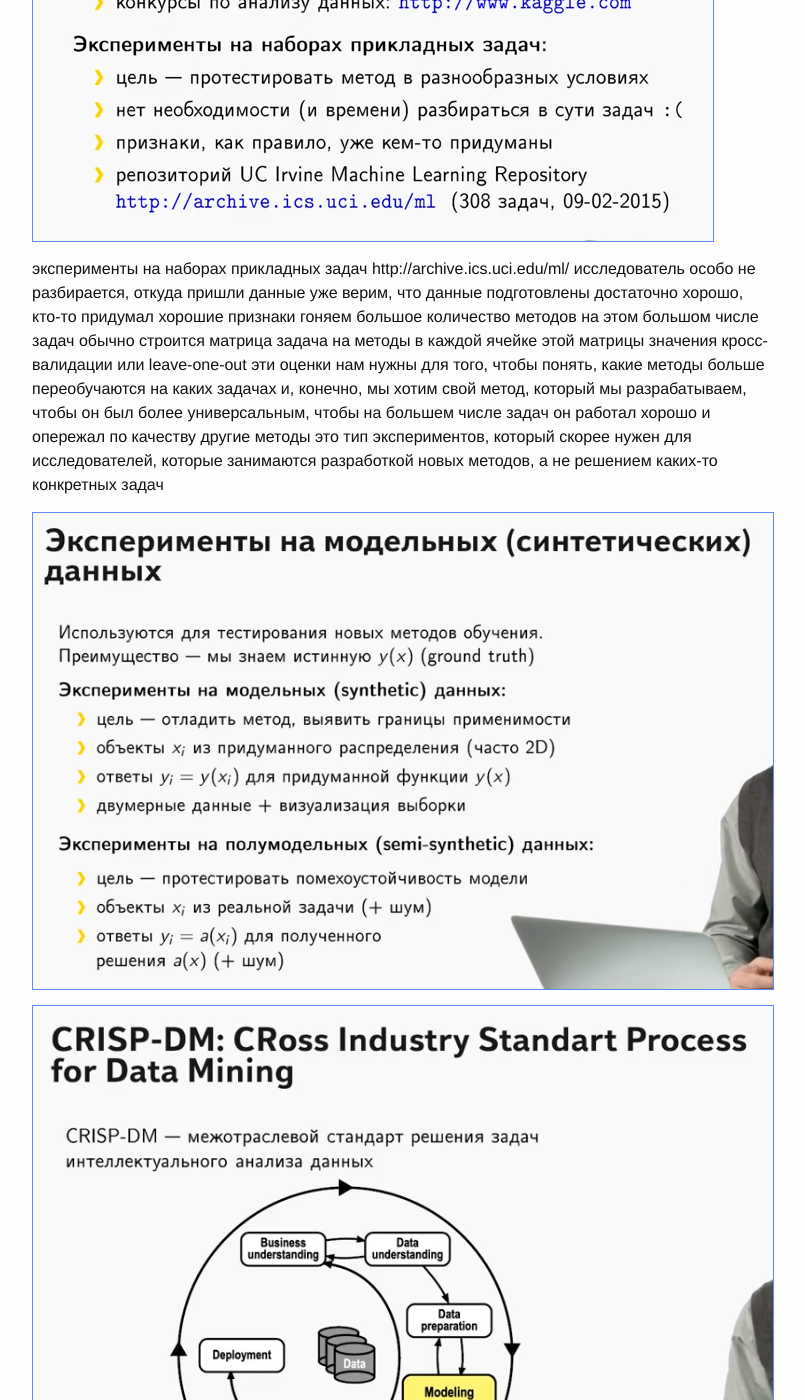
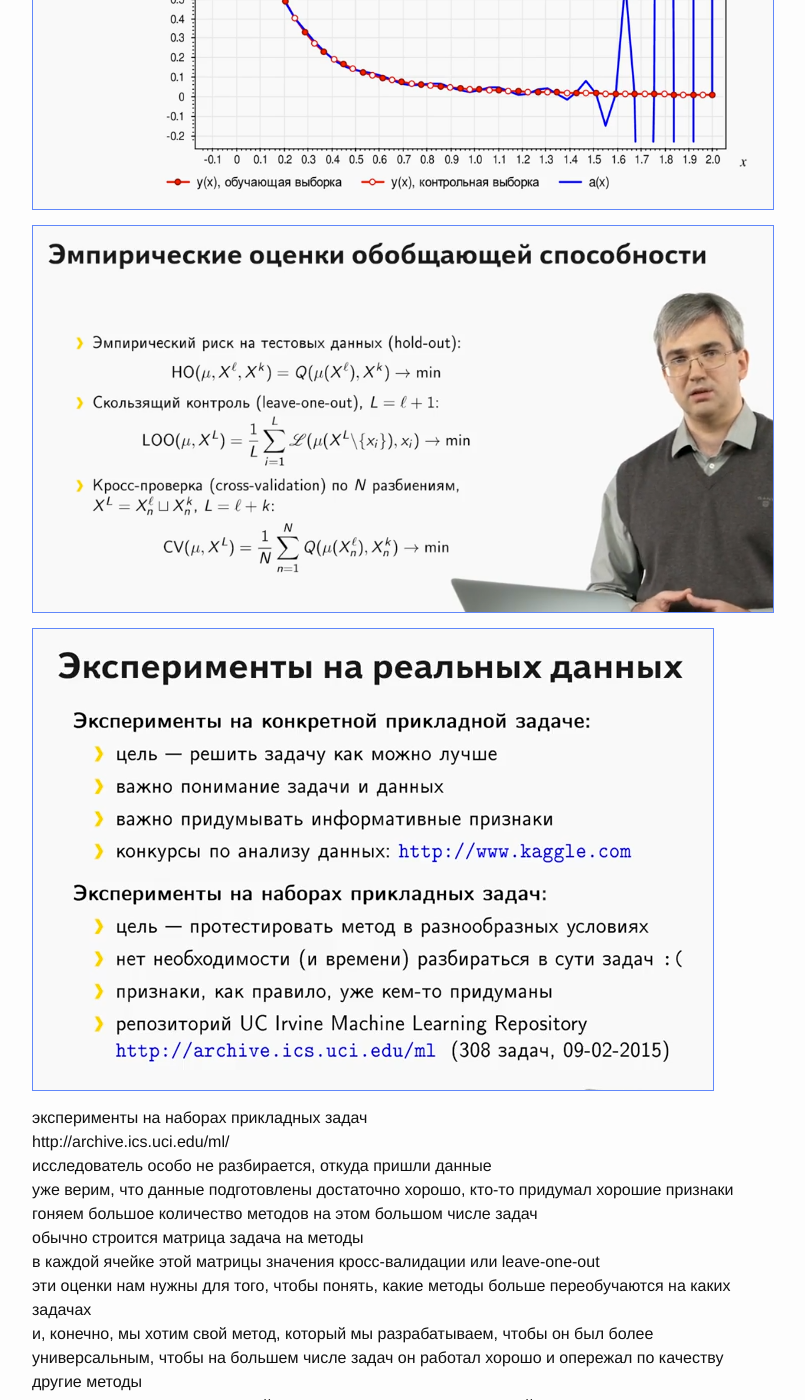
Before and after one commit to koddo/coursera-yandex-intro-to-machine-learning, a Jekyll site: the page built from week-01a.md, in a window 1280 px wide and 1400 px high, scrolled down 16285 px. Shown: the whole window, without its empty margins (238-1043 px from the left). Built offline with Jekyll 4.4.1, drawn with Linux system fonts in a browser that asks for light colours; some of the changed text lies outside the part shown.

Commit message:
add the second week

```diff
--- a/_sass/_base.scss
+++ b/_sass/_base.scss
@@ -34,8 +34,6 @@ ul, ol, dl, figure,
 %vertical-rhythm {
     margin-bottom: $spacing-unit / 2;
 }
-
-
 
 /**
  * Images
--- a/week1.md
+++ b/week-01a.md
@@ -1,10 +1,14 @@
 ---
 layout: page
-title: 1.1 — Знакомство с анализом данных и машинным обучением
-permalink: /week-01-01/
+title: 01a — Знакомство с анализом данных и машинным обучением
+permalink: /week-01a/
 ---
 
-# Знакомство с анализом данных и машинным обучением
+<br />
+<br />
+<br />
+<br />
+<br />
 
 ## Формальная постановка задачи машинного обучения
 
@@ -39,6 +43,17 @@ permalink: /week-01-01/
 
 ![image]({{ site.baseurl }}/images/20160128-1206-67856x8n.screenshot.png){: .slide }
 
+<br />
+<br />
+<br />
+<br />
+<br />
+<br />
+<br />
+<br />
+<br />
+<br />
+
 ## Примеры применения машинного обучения — 1
 ![image]({{ site.baseurl }}/images/20160128-1210-67856-Gu.screenshot.png){: .slide }
 
@@ -49,6 +64,17 @@ permalink: /week-01-01/
 ![image]({{ site.baseurl }}/images/20160128-1216-67856KlJ.screenshot.png){: .slide }
 
 ![image]({{ site.baseurl }}/images/20160128-1220-67856XvP.screenshot.png){: .slide }
+
+<br />
+<br />
+<br />
+<br />
+<br />
+<br />
+<br />
+<br />
+<br />
+<br />
 
 ## Примеры применения машинного обучения — 2
 ![image]({{ site.baseurl }}/images/20160128-1246-67856k5V.screenshot.png){: .slide }
@@ -65,6 +91,17 @@ permalink: /week-01-01/
 
 ![image]({{ site.baseurl }}/images/20160128-1257-67856X2D.screenshot.png){: .slide }
 
+<br />
+<br />
+<br />
+<br />
+<br />
+<br />
+<br />
+<br />
+<br />
+<br />
+
 ## Проблема переобучения. Методология решения задач машинного обучения.
 TODO: comments for this diagram
 
@@ -80,22 +117,33 @@ TODO: comments for this diagram
 
 ![image]({{ site.baseurl }}/images/20160128-1348-67856xRE.screenshot.png){: .slide }
 
-эксперименты на наборах прикладных задач
-http://archive.ics.uci.edu/ml/
-исследователь особо не разбирается, откуда пришли данные
-уже верим, что данные подготовлены достаточно хорошо, кто-то придумал хорошие признаки
-гоняем большое количество методов на этом большом числе задач
-обычно строится матрица задача на методы
-в каждой ячейке этой матрицы значения кросс-валидации или leave-one-out
-эти оценки нам нужны для того, чтобы понять, какие методы больше переобучаются на каких задачах
-и, конечно, мы хотим свой метод, который мы разрабатываем, чтобы он был более универсальным, чтобы на большем числе задач он работал хорошо и опережал по качеству другие методы
-это тип экспериментов, который скорее нужен для исследователей, которые занимаются разработкой новых методов, а не решением каких-то конкретных задач
+эксперименты на наборах прикладных задач <br />
+http://archive.ics.uci.edu/ml/ <br />
+исследователь особо не разбирается, откуда пришли данные <br />
+уже верим, что данные подготовлены достаточно хорошо, кто-то придумал хорошие признаки <br />
+гоняем большое количество методов на этом большом числе задач <br />
+обычно строится матрица задача на методы <br />
+в каждой ячейке этой матрицы значения кросс-валидации или leave-one-out <br />
+эти оценки нам нужны для того, чтобы понять, какие методы больше переобучаются на каких задачах <br />
+и, конечно, мы хотим свой метод, который мы разрабатываем, чтобы он был более универсальным, чтобы на большем числе задач он работал хорошо и опережал по качеству другие методы <br />
+это тип экспериментов, который скорее нужен для исследователей, которые занимаются разработкой новых методов, а не решением каких-то конкретных задач <br />
 
 ![image]({{ site.baseurl }}/images/20160128-1400-67856-bK.screenshot.png){: .slide }
 
 ![image]({{ site.baseurl }}/images/20160128-1402-67856LmQ.screenshot.png){: .slide }
 
 ![image]({{ site.baseurl }}/images/20160128-1403-67856YwW.screenshot.png){: .slide }
+
+<br />
+<br />
+<br />
+<br />
+<br />
+<br />
+<br />
+<br />
+<br />
+<br />
 
 
 ## Quiz: Основные понятия машинного обучения
@@ -107,5 +155,17 @@ http://archive.ics.uci.edu/ml/
 
 ![image]({{ site.baseurl }}/images/20160128-1411-67856MZv.screenshot.png){: .slide }
 
+<br />
+<br />
+<br />
+<br />
+<br />
+<br />
+<br />
+<br />
+<br />
+<br />
+
+
 ## Assignment: Предобработка данных в Pandas
 TODO
```
Also changed, not shown: _posts/2016-01-29-welcome-to-jekyll.markdown (+4 -20 lines), about.md (deleted, +0 -11 lines), week-01b.md (added, +148 -0 lines).
